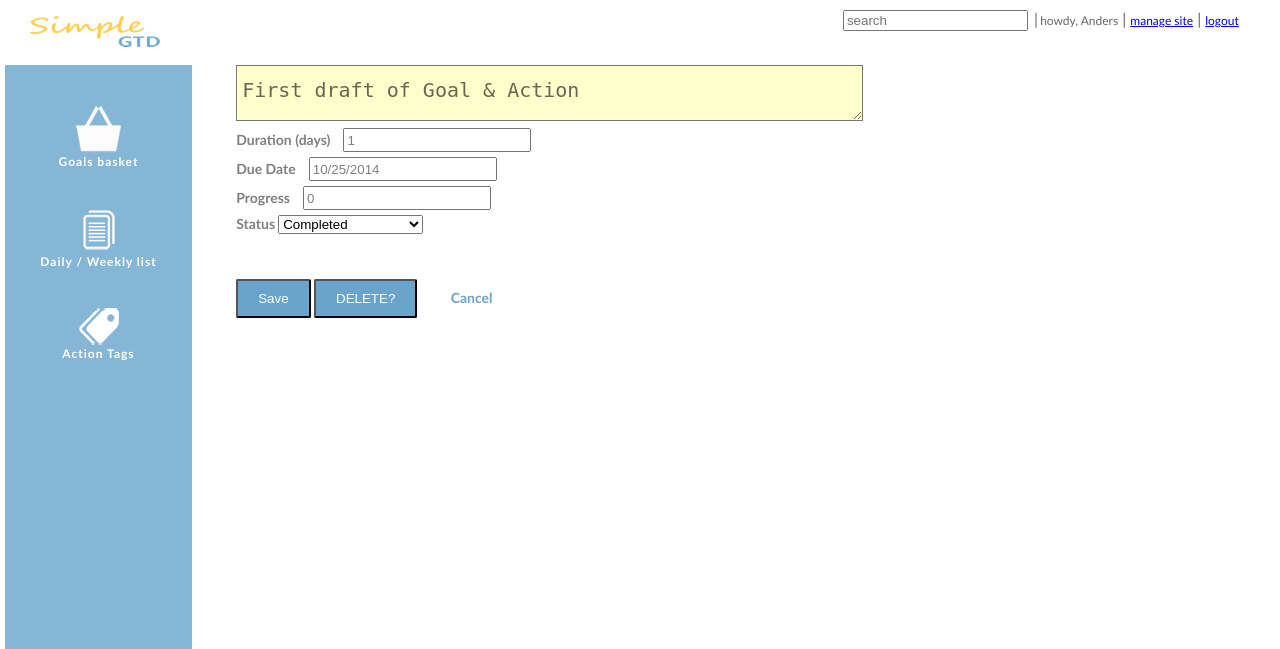
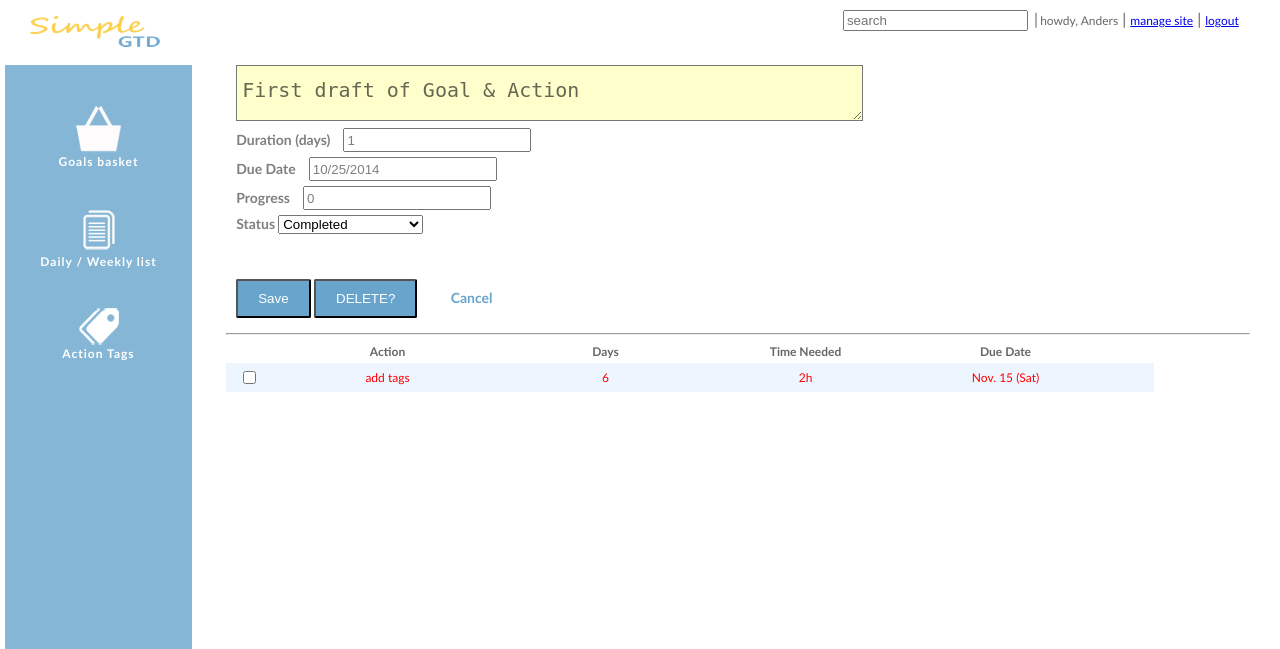
Before and after one commit to ariannaguo/SimpleGTD, a Django app: page /goal/edit/1 in a window 1280 px wide. Shown: the top 649 px of the page. Run offline with Django 3.2, Linux system fonts and the light colour scheme; a user stored in the database is signed in; data comes from the database, SQL or seed files in the repository; both versions use the stored data as it was after the commit; parts of the project's set-up code (start-up, migrations or seed data) failed here and were passed over.

Commit message:
Show action info on goal edit page;
add style for overdue items.

```diff
--- a/source/simgtd/models.py
+++ b/source/simgtd/models.py
@@ -2,7 +2,9 @@ import datetime
 
 from django.db import models
 from django.contrib.auth.models import User, Group
+from django.utils import timezone
 from taggit.managers import TaggableManager
+from common import dt
 
 
 class Constants(object):
@@ -70,6 +72,10 @@ class Goal(models.Model):
     def __unicode__(self):
         return self.subject
 
+    def overdue(self):
+        now = timezone.make_aware(datetime.datetime.now(), timezone.get_default_timezone())
+        return (self.status_id != Constants.status_completed) and (self.due_date < now)
+
 
 class Action(models.Model):
     subject = models.CharField(max_length=200)
@@ -115,6 +121,10 @@ class Action(models.Model):
             return 'done'
         else:
             return 'in progress'
+
+    def overdue(self):
+        now = timezone.make_aware(datetime.datetime.now(), timezone.get_default_timezone())
+        return (self.status_id != Constants.status_completed) and (self.due_date < now)
 
 
 class ActionComment(models.Model):
--- a/source/simgtd/views.py
+++ b/source/simgtd/views.py
@@ -108,9 +108,11 @@ def edit_goal(request, gid):
                 errors.append('Due date is required')
     else:
         goal = get_object_or_404(user_goals(request), id=gid)
+        actions = user_actions(request).filter(goal_id=gid).order_by('due_date')
 
     return render_to_response('simgtd/edit_goal.html',
                               RequestContext(request, {'goal': goal,
+                                                       'actions': actions,
                                                        'status': Status.objects.all(),
                                                        'errors': errors}))
 
--- a/source/static/css/gtd.css
+++ b/source/static/css/gtd.css
@@ -243,6 +243,10 @@ table.goals_list_table{
     padding: 5px;
 }
 
+.goals_list_table tbody tr.overdue {
+    color: red;
+}
+
 /*th.goals, td.goals {*/
     /*text-align: left;*/
 /*}*/
@@ -424,6 +428,10 @@ a#overdue{
     display: none;
 }
 
+.action_list tbody tr.overdue {
+    color: red;
+}
+
 /* links */
 /*a:link, a:visited {*/
     /*text-decoration: none;*/
--- a/source/templates/simgtd/edit_goal.html
+++ b/source/templates/simgtd/edit_goal.html
@@ -82,4 +82,39 @@
 
     </form>
 
+    <hr />
+
+    <table class="action_list">
+        <thead>
+        <tr>
+            <th class="checkbox"></th>
+            <th class="action">Action</th>
+            <th class="assigned_days">Days</th>
+            <th class="time_needed">Time Needed</th>
+            <th class="due_date">Due Date</th>
+            <th class="notes">Notes</th>
+        </tr>
+        </thead>
+        <tbody>
+        {% for action in actions %}
+            <tr data-id="{{ action.id }}" data-sid="{{ action.status_id }}"
+                class="{% if action.status_id == 3 %}done{% endif %} {% if action.overdue %}overdue{% endif %}">
+                <td class="checkbox"><input type="checkbox" name="complete"></td>
+                <td class="clickable action">{{ action.subject }}</td>
+                <td class="assigned_days" width="5%">{{ action.days }}</td>
+                <td class="time_needed">
+                    {% if action.time %}{{ action.time }}{% else %}NOT SET{% endif %}
+                </td>
+                <td class="due_date">{{ action.due_date|date:"N j (D)" }}</td>
+                <td width="5%" {% if action.memo %}class="tooltip"{% endif %}>
+                    {% if action.memo %}
+                        <img src="{{ STATIC_URL }}images/notes.png" />
+                        <div class="notes">{{ action.memo }}</div>
+                    {% endif %}
+                </td>
+            </tr>
+        {% endfor %}
+        </tbody>
+    </table>
+
 {% endblock %}
--- a/source/templates/simgtd/goal_list.html
+++ b/source/templates/simgtd/goal_list.html
@@ -45,7 +45,8 @@
                            <th>Actions</th>
                         </tr>
                         {% for goal in goals %}
-                        <tr data-id="{{ goal.id }}">
+                        <tr data-id="{{ goal.id }}"
+                            class="{% if goal.overdue %}overdue{% endif %}">
                             <td class="goals" width="50%"><a href="/goal/edit/{{ goal.id }}">{{ goal.subject }}</a></td>
                             <td class="duration">{{ goal.duration }} days</td>
                             <td class="progress">{{ goal.progress }}</td>
```
Also changed, not shown: source/templates/simgtd/action_list.html (+11 -5 lines), source/gtd.db.
